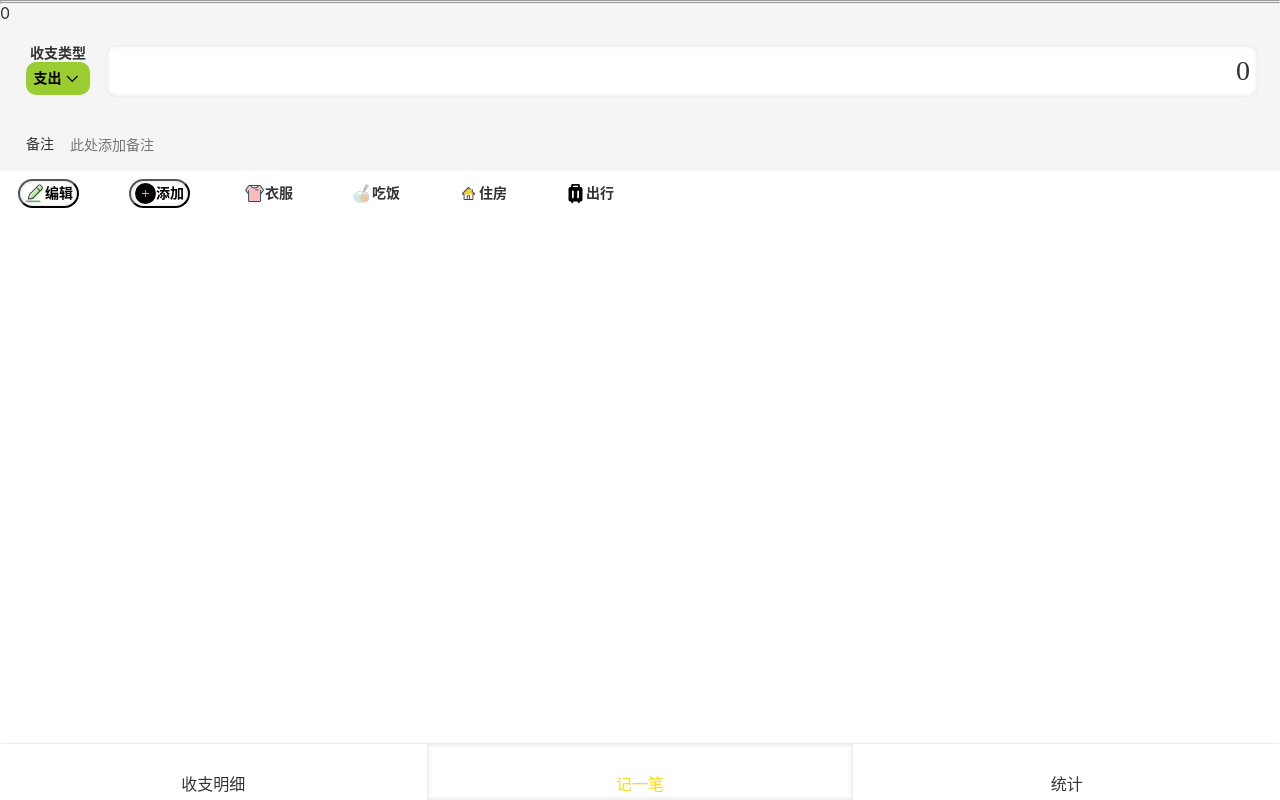
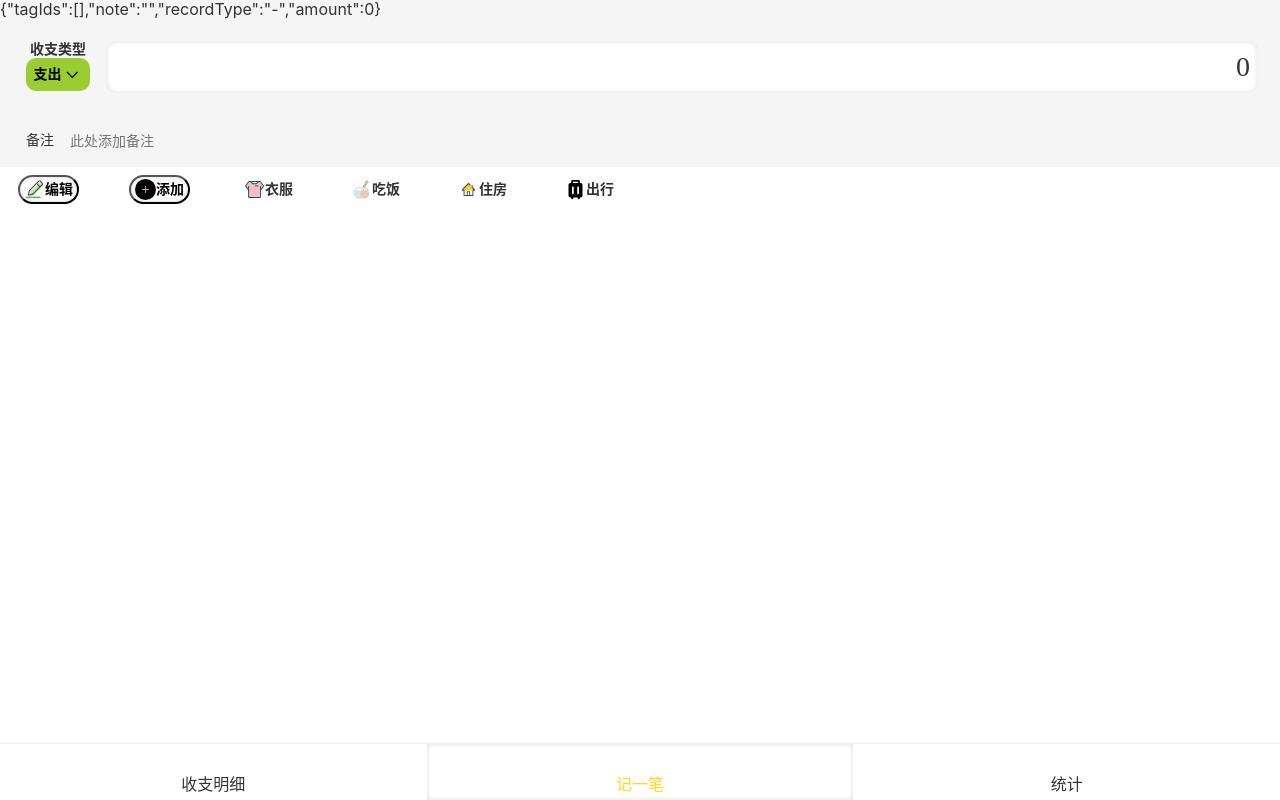
Before and after one commit to yichang8421/BitByBiter, a React app: page /edit#/money in a window 1280 px wide. Built offline with nearby package versions, Linux system fonts and the light colour scheme.

Commit message:
添加 addRecord 方法

```diff
--- /dev/null
+++ b/src/hooks/useRecords.tsx
@@ -0,0 +1,14 @@
+import {useState} from "react";
+
+export const useRecords = () => {
+    const [records, setRecords] = useState<RecrodItem[]>([]);
+
+    const addRecord = (record: RecrodItem) => {
+        setRecords(() => [
+            ...records,
+            record
+        ]);
+    };
+
+    return {records, addRecord};
+};
--- a/src/useTags.tsx
+++ b/src/hooks/useTags.tsx
@@ -1,9 +1,14 @@
 import {useEffect, useState} from "react";
 import {createId} from "lib/createId";
-import {useUpdate} from "./hooks/useUpdate";
+import {useUpdate} from "./useUpdate";
+
+type Props = {
+    id: number;
+    name: string
+}
 
 const useTags = () => {
-    const [tags, setTags] = useState<{ id: number; name: string }[]>([]);
+    const [tags, setTags] = useState<Props[]>([]);
 
     useEffect(() => {
         let localTags = JSON.parse(window.localStorage.getItem("tags") || "[]");
--- a/src/views/Money.tsx
+++ b/src/views/Money.tsx
@@ -5,6 +5,7 @@ import {TagsSelection} from "./component/TagsSelection";
 import {CalculatorPad} from "./component/CalculatorPad";
 import {RecordSelection} from "./component/RecordSelection";
 import styled from "styled-components";
+import {useRecords} from "../hooks/useRecords";
 
 const MyLayout = styled(Layout)`
     //border:1px solid blue;
@@ -21,8 +22,6 @@ function Money() {
         setDisplayCalculator(() => false);
     }, []);
 
-    type RecordType = "-" | "+";
-
     const [selected, setSelected] = useState({
         tagIds: [] as number[],
         note: "",
@@ -30,7 +29,10 @@ function Money() {
         amount: 0
     });
 
-    // type Selected = typeof selected
+    const [output, setOutput] = useState(selected.amount.toString());
+
+    const {records, addRecord} = useRecords();
+    console.log(records);
 
     const onChange = (obj: Partial<typeof selected>) => {
         setSelected(() => {
@@ -41,15 +43,13 @@ function Money() {
         });
     };
 
-    const [output, setOutput] = useState(selected.amount.toString());
+    const onSubmit = () => {
+        addRecord(selected as RecrodItem);
+    };
 
     return (
         <MyLayout>
-            {selected.tagIds.join(",")}
-            <hr/>
-            {selected.note}
-            <hr/>
-            {selected.amount}
+            {JSON.stringify(selected)}
 
             <RecordSelection
                 displayCalPad={displayPad}
@@ -84,6 +84,7 @@ function Money() {
                 onAmountChange={amount => {
                     onChange({amount});
                 }}
+                onSubmit={onSubmit}
             />}
             {/*<CalculatorPad/>*/}
         </MyLayout>
--- a/src/views/component/CalculatorPad.tsx
+++ b/src/views/component/CalculatorPad.tsx
@@ -23,6 +23,7 @@ type Props = {
     // value: number;
     onOutputChange: (output: string) => void;
     onAmountChange: (amount: number) => void;
+    onSubmit: () => void;
 }
 
 const CalculatorPad: React.FC<Props> = (props: Props) => {
@@ -30,6 +31,7 @@ const CalculatorPad: React.FC<Props> = (props: Props) => {
 
     const setOutput = (output: string) => {
         props.onOutputChange(output || "0");
+        setResult(output);
     };
 
     const setResult = (output: string) => {
@@ -41,6 +43,7 @@ const CalculatorPad: React.FC<Props> = (props: Props) => {
         }
 
         props.onAmountChange(value);
+        // props.onSubmit();
     };
 
     const onCalculator = (e: React.MouseEvent) => {
@@ -163,7 +166,7 @@ const CalculatorPad: React.FC<Props> = (props: Props) => {
                     break;
                 case "SAVE":
                     if (output.match(/^[-]?\d*\.?\d*$/)) {
-                        setResult(output);
+                        props.onSubmit();
                         window.alert("保存成功");
                     } else {
                         window.alert("只能保存数字哦~");
--- a/src/views/component/EditTags/EditTag.tsx
+++ b/src/views/component/EditTags/EditTag.tsx
@@ -1,6 +1,6 @@
 import React from "react";
 import Layout from "components/Layout";
-import {useTags} from "useTags";
+import {useTags} from "hooks/useTags";
 import {Link, useParams, useHistory} from "react-router-dom";
 import Icon from "components/Icon";
 import {Button} from "components/MyButton";
--- a/src/views/component/EditTags/TagsList.tsx
+++ b/src/views/component/EditTags/TagsList.tsx
@@ -1,6 +1,6 @@
 import React from "react";
 import Layout from "components/Layout";
-import {useTags} from "useTags";
+import {useTags} from "hooks/useTags";
 import styled from "styled-components";
 import Icon from "components/Icon";
 import {Link} from "react-router-dom";
--- a/src/views/component/TagsSelection.tsx
+++ b/src/views/component/TagsSelection.tsx
@@ -3,7 +3,7 @@ import Icon from "../../components/Icon";
 import React from "react";
 import img from "../../img/记账vue版.jpg";
 import {NavLink} from "react-router-dom";
-import {useTags} from "useTags";
+import {useTags} from "hooks/useTags";
 
 const Wrapper = styled.section`
     background:#fff;
```
Also changed, not shown: src/custom.d.ts (added, +8 -0 lines).
